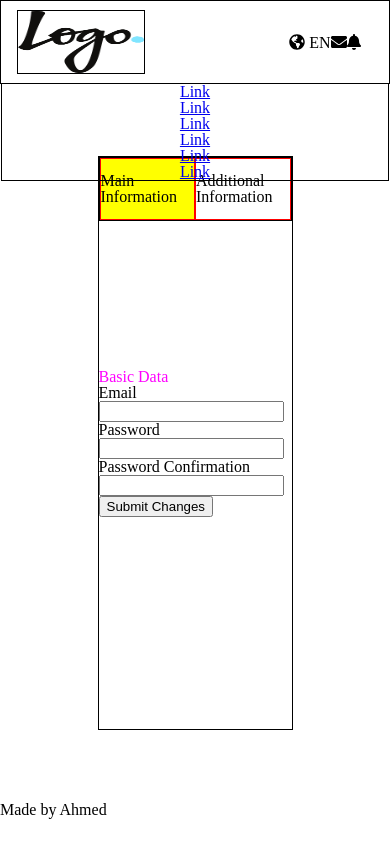
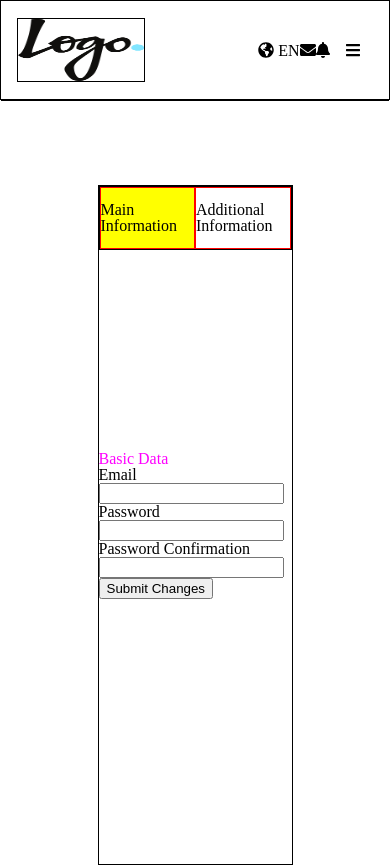
Before and after one commit to stratospherique/Dashboard, a React (Create React App) app: page / in a window 390 px wide. Shown: the top 867 px of the page. Before the commit the page ends 844 px from the top, so only its background shows below. Built offline with nearby package versions, Linux system fonts and the light colour scheme.

Commit message:
add responsiveness to header

```diff
--- a/src/components/header.js
+++ b/src/components/header.js
@@ -9,7 +9,8 @@ export default ({ target }) => {
     <header>
       <Logo />
       {target === 'tablet' ? <SidePanel /> : null}
-      <RightNav />
+      <RightNav target={target} />
+      <input type="checkbox" id="toggler" />
       {target === 'mobile' ? <SidePanel /> : null}
     </header>
   )
--- a/src/components/styled/containers.js
+++ b/src/components/styled/containers.js
@@ -9,6 +9,12 @@ const MainContainer = styled.div`
   grid-template-areas: "header"
                   "main"
                   "footer";
+  @media screen and (min-width: 750px) {
+    min-height: 600px;
+  }
+  @media screen and (max-width: 750px) {
+    min-height: 1000px;
+  }
 `;
 
 const MainContent = styled.main`
@@ -53,6 +59,14 @@ const HeaderContent = styled.div`
     align-items: center;
     padding: 0 1rem;
     position: relative;
+
+    & > input {
+      display: none;
+    }
+
+    #toggler:checked ~ nav {
+      height: auto;
+    }
   }
 `;
 
--- a/src/components/styled/styledParts.js
+++ b/src/components/styled/styledParts.js
@@ -2,7 +2,7 @@ import React from 'react';
 import styled from 'styled-components';
 import { FontAwesomeIcon } from '@fortawesome/react-fontawesome';
 import image from '../../assets/img/logo.png';
-import { faEnvelope, faGlobeAmericas, faBell } from '@fortawesome/free-solid-svg-icons';
+import { faEnvelope, faGlobeAmericas, faBell, faBars } from '@fortawesome/free-solid-svg-icons';
 
 const Logo = styled.div`
   width: 8rem;
@@ -18,22 +18,38 @@ ${props => props.source ? `
 
 `;
 
-const NotifContent = ({ className, children }) => (
+const NotifContent = ({ className, children, target }) => (
   <div className={className}>
-    <div>
-      <FontAwesomeIcon icon={faGlobeAmericas} /> <span>EN</span>
-    </div>
-    <FontAwesomeIcon icon={faEnvelope} />
-    <FontAwesomeIcon icon={faBell} />
+    {target != "mobile" ? (<>
+      <div>
+        <FontAwesomeIcon icon={faGlobeAmericas} /> <span>EN</span>
+      </div>
+      <FontAwesomeIcon icon={faEnvelope} />
+      <FontAwesomeIcon icon={faBell} />
+    </>) : (<>
+      <div>
+        <FontAwesomeIcon icon={faGlobeAmericas} /> <span>EN</span>
+      </div>
+      <FontAwesomeIcon icon={faEnvelope} />
+      <FontAwesomeIcon icon={faBell} />
+      <label htmlFor="toggler" className="toggler">
+        <FontAwesomeIcon icon={faBars} />
+      </label>
+    </>)
+    }
   </div>
 )
 
 const RightNav = styled(NotifContent)`
-  width: 6rem;
+  width: 8rem;
   heigth: 4rem;
   display: flex;
   align-items: center;
   justify-content: center;
+
+  .toggler {
+    margin-left: 1rem;
+  }
 `;
 
 const Tabs = styled.article`
@@ -69,7 +85,8 @@ const MovingNav = styled.nav`
     top: 100%;
     left: 0;
     width: 100%;
-    height: auto;
+    height: 0;
+    overflow: hidden;
     flex-direction: column;
     align-items: center;
   }
```
Also changed, not shown: todo.txt (added).
